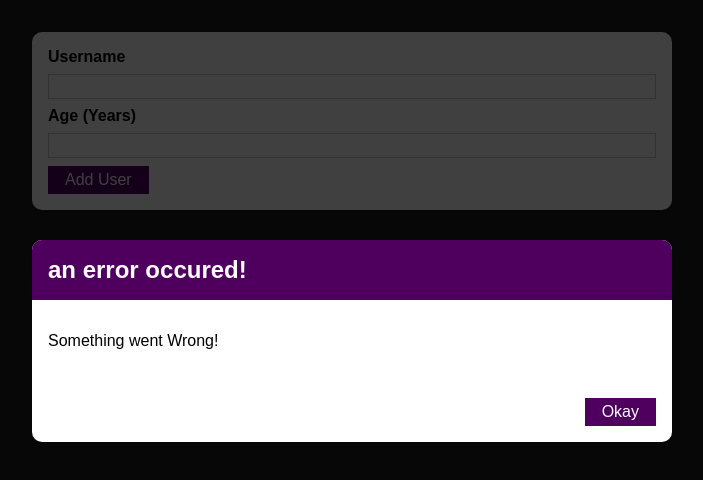
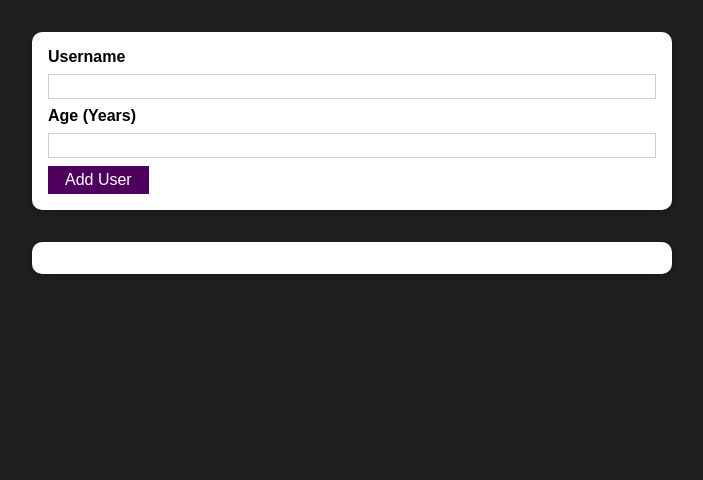
Before and after one commit to omarsaade/React-Section8, a React (Create React App) app in the folder reactsection8/: page / in a window 1280 px wide. Shown: the top 480 px of the page, without its empty margins (288-991 px from the left). Built offline with nearby package versions, Linux system fonts and the light colour scheme.

Commit message:
react project

```diff
--- a/reactsection8/src/components/UI/ErrorModal.js
+++ b/reactsection8/src/components/UI/ErrorModal.js
@@ -6,7 +6,7 @@
 const ErrorModal = (props) => {
     return (
         <div>
-            <div className={classes.backdrop} />
+            <div className={classes.backdrop} onClick={props.onConfirm} />
             <Card className={classes.modal}>
                 <header className={classes.header}>
                     <h2>{props.title}</h2>
@@ -15,7 +15,7 @@
                     <p>{props.message}</p>
                 </div>
                 <footer className={classes.actions}>
-                    <Button>Okay</Button>
+                    <Button onClick={props.onConfirm}>Okay</Button>
                 </footer>
             </Card>
         </div>
--- a/reactsection8/src/components/Users/AddUser.js
+++ b/reactsection8/src/components/Users/AddUser.js
@@ -8,6 +8,7 @@
 
     const [enteredUsername, setEnteredUsername] = useState("");
     const [enteredAge, setEnteredAge] = useState("");
+    const [error, setError] = useState();
 
 
 
@@ -15,10 +16,22 @@
         event.preventDefault();
 
         if (enteredUsername.trim().length === 0 || enteredAge.trim().length === 0) {
+            setError({
+                title: 'Invalid Input',
+                message: 'please enter a valid name and age (non-empty values).'
+            });
+
             return;
         }
 
         if (+enteredAge < 1) {
+            setError({
+                title: 'Invalid age',
+                message: 'please enter a valid age (>0).'
+
+            });
+
+
             return;//return statement finish the function excution,,yaane malah yeshtegel shi men baado
         }
 
@@ -40,6 +53,9 @@
         setEnteredAge(event.target.value);
     }
 
+    const errorHandler = () => {
+        setError(null);// null is treated as a falsy value
+    }
 
 
 
@@ -48,7 +64,7 @@
 
     return (
         <div>
-            <ErrorModal title="an error occured!" message="Something went Wrong!" />
+            {error && <ErrorModal title={error.title} message={error.message} onConfirm={errorHandler} />}
             <Card className={classes.input}>
                 <form onSubmit={addUserHandler}>
                     <label htmlFor='username'>Username</label>
```
